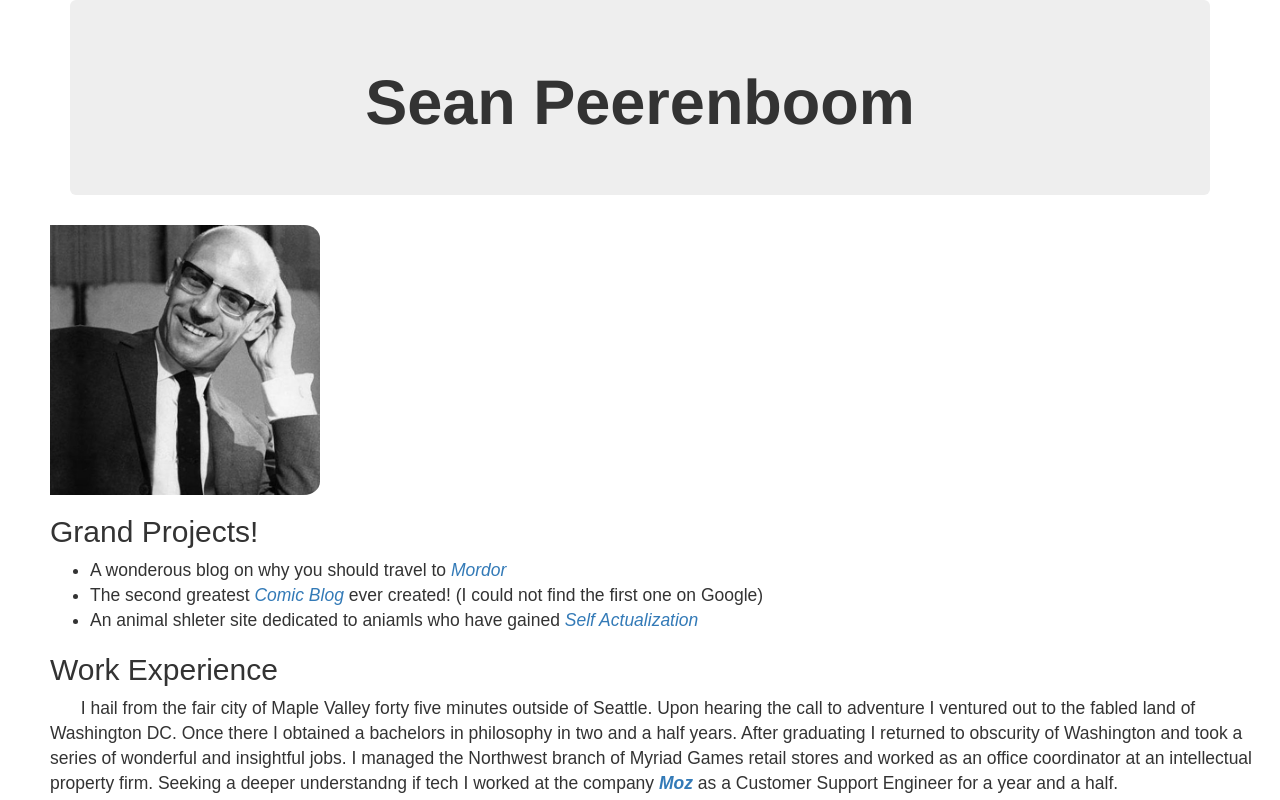
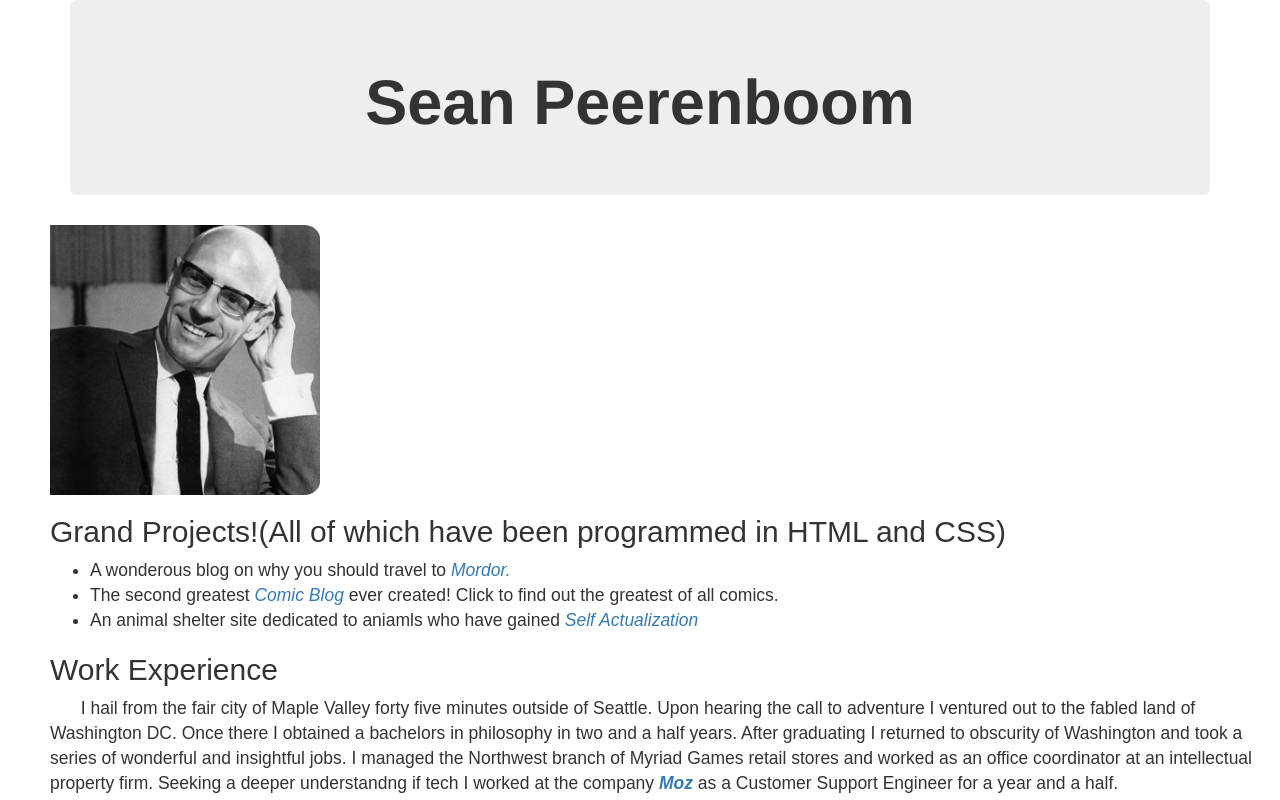
Before and after one commit to Sea413/SeanPeerenboom, a plain HTML site: page test.html in a window 1280 px wide. Shown: the top 800 px of the page. Drawn offline with nearby package versions, Linux system fonts and the light colour scheme.

Commit message:
Update Readme file

```diff
--- a/test.html
+++ b/test.html
@@ -16,16 +16,16 @@
     </div>
     <img class="resize" src="photos/Michel_Foucault_sithum.jpg" alt="Always Positive" />
     <div class="morty">
-    <h2>Grand Projects!</h2>
+    <h2>Grand Projects!(All of which have been programmed in HTML and CSS)</h2>
       <ul>
         <li>A wonderous blog on why you should travel to
-          <a href=".modal" data-toggle="modal"><em>Mordor</em></a>
+          <a href=".modal" data-toggle="modal"><em>Mordor.</em></a>
                 </li>
         <li>The second greatest
           <a href=".modal" data-toggle="modal"><em>Comic Blog</em></a>
           </a>
-        ever created! (I could not find the first one on Google)</li>
-          <li>An animal shleter site dedicated to aniamls who have gained <a href=".modal" data-toggle="modal"><em>Self Actualization </em></a>
+        ever created! Click to find out the greatest of all comics.</li>
+          <li>An animal shelter site dedicated to aniamls who have gained <a href=".modal" data-toggle="modal"><em>Self Actualization </em></a>
           </li>
       </ul>
 <h2>Work Experience</h2>
```
Also changed, not shown: 1 other file.
